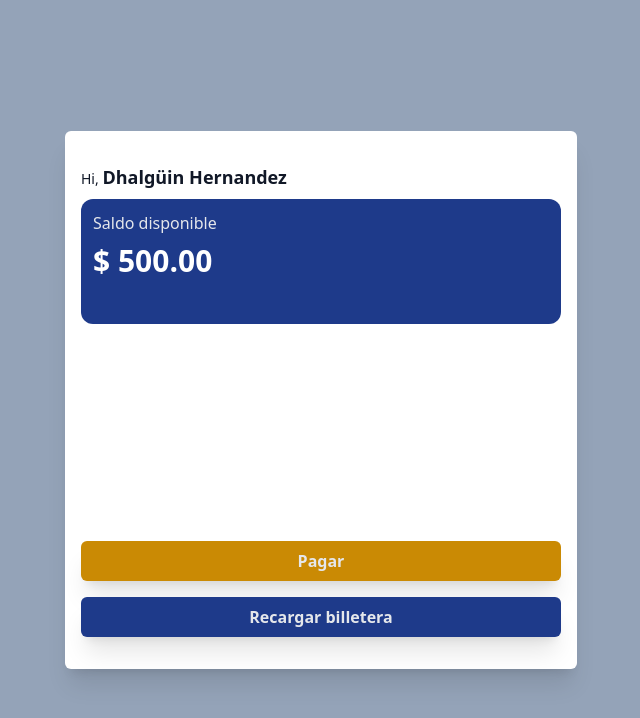
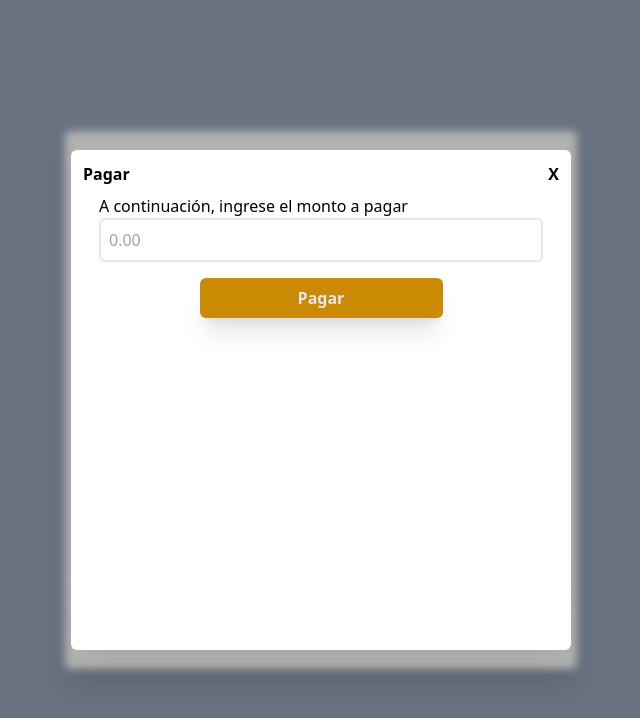
Before and after one commit to Dhalguin/epayco-challenge-client, a React (Create React App) app: page / in a window 1280 px wide. Both pictures are taken after a click on the button "Pagar". Shown: the top 718 px of the page, without its empty margins (319-959 px from the left). Built offline with nearby package versions, Linux system fonts and the light colour scheme.

Commit message:
steps payment modals

```diff
--- /dev/null
+++ b/src/modals/confirmPaymentModal/index.tsx
@@ -0,0 +1,29 @@
+import { Modal } from '../../components'
+import { ConfirmPaymentModalProps } from '../types'
+
+const ConfirmPaymentModal: React.FC<ConfirmPaymentModalProps> = ({
+  visible,
+  title,
+  onClose,
+  setToken,
+  onConfirmPayment,
+}) => {
+  return (
+    <Modal visible={visible} title={title} onClose={onClose}>
+      <p>Le hemos enviado un código de confirmación a su correo, por favor revise e ingréselo a continuación</p>
+      <div className="flex flex-col items-center justify-center gap-4 flex-1">
+        <input
+          type="number"
+          className="border-2 border-solid w-full px-2 py-2 rounded-md"
+          placeholder="XXXXXX"
+          onChange={ev => setToken(Number(ev.target.value))}
+        />
+        <button className="btn bg-yellow-600" onClick={() => onConfirmPayment()}>
+          Confirmar
+        </button>
+      </div>
+    </Modal>
+  )
+}
+
+export default ConfirmPaymentModal
--- /dev/null
+++ b/src/modals/paymentModal/index.tsx
@@ -0,0 +1,23 @@
+import { Modal } from '../../components'
+import { PaymentModalProps } from '../types'
+
+const PaymentModal: React.FC<PaymentModalProps> = ({ visible, title, onClose, setPaymentAmount, onPayment }) => {
+  return (
+    <Modal visible={visible} title={title} onClose={onClose}>
+      <p>A continuación, ingrese el monto a pagar</p>
+      <div className="flex flex-col items-center justify-center gap-4 flex-1">
+        <input
+          type="number"
+          className="border-2 border-solid w-full px-2 py-2 rounded-md"
+          placeholder="0.00"
+          onChange={ev => setPaymentAmount(Number(ev.target.value))}
+        />
+        <button className="btn bg-yellow-600" onClick={() => onPayment()}>
+          Pagar
+        </button>
+      </div>
+    </Modal>
+  )
+}
+
+export default PaymentModal
--- a/src/modals/types.ts
+++ b/src/modals/types.ts
@@ -5,3 +5,19 @@ export type RechargeWalletModalProps = {
   setRechargeWalletAmount: React.Dispatch<React.SetStateAction<number>>
   onRecharge: () => void
 }
+
+export type PaymentModalProps = {
+  visible: boolean
+  title: string
+  onClose: () => void
+  setPaymentAmount: React.Dispatch<React.SetStateAction<number>>
+  onPayment: () => void
+}
+
+export type ConfirmPaymentModalProps = {
+  visible: boolean
+  title: string
+  onClose: () => void
+  setToken: React.Dispatch<React.SetStateAction<number>>
+  onConfirmPayment: () => void
+}
--- a/src/pages/home/index.tsx
+++ b/src/pages/home/index.tsx
@@ -1,11 +1,15 @@
 import { useState } from 'react'
 import RechargeWalletModal from '../../modals/rechargeModal'
+import PaymentModal from '../../modals/paymentModal'
+import ConfirmPaymentModal from '../../modals/confirmPaymentModal'
 
 function HomePage() {
-  const [visibleModal, setVisibleModal] = useState({ recharge: false, payment: false })
-  const [rechargeWalletAmount, setRechargeWalletAmount] = useState(0.0)
+  const [visibleModal, setVisibleModal] = useState({ recharge: false, payment: false, confirm: false })
+  const [rechargeWalletAmount, setRechargeWalletAmount] = useState<number>(0)
+  const [paymentAmount, setPaymentAmount] = useState<number>(0)
+  const [token, setToken] = useState<number>(0)
 
-  const openModal = (modal: 'recharge' | 'payment') => {
+  const openModal = (modal: 'recharge' | 'payment' | 'confirm') => {
     switch (modal) {
       case 'recharge':
         setVisibleModal(prevState => ({ ...prevState, recharge: true }))
@@ -15,13 +19,17 @@ function HomePage() {
         setVisibleModal(prevState => ({ ...prevState, payment: true }))
         break
 
+      case 'confirm':
+        setVisibleModal(prevState => ({ ...prevState, confirm: true }))
+        break
+
       default:
         break
     }
   }
 
   const closeModal = () => {
-    setVisibleModal(prevState => ({ ...prevState, recharge: false, payment: false }))
+    setVisibleModal(prevState => ({ ...prevState, recharge: false, payment: false, confirm: false }))
   }
 
   const rechargeWallet = () => {
@@ -29,6 +37,30 @@ function HomePage() {
       documento: '',
       celular: '',
       valor: rechargeWalletAmount,
+    }
+
+    // Call API
+    console.log({ payload })
+    closeModal()
+  }
+
+  const payment = () => {
+    const payload = {
+      documento: '',
+      celular: '',
+    }
+
+    // Call API
+    console.log({ payload })
+    openModal('confirm')
+  }
+
+  const confirmPayment = () => {
+    const payload = {
+      clientId: '',
+      token: token,
+      sessionId: '',
+      monto: paymentAmount,
     }
 
     // Call API
@@ -63,6 +95,7 @@ function HomePage() {
       </div>
 
       {/* Modals */}
+      {/* Recharge Wallet Modal */}
       <RechargeWalletModal
         visible={visibleModal.recharge}
         title="Recargar billetera"
@@ -70,6 +103,24 @@ function HomePage() {
         setRechargeWalletAmount={setRechargeWalletAmount}
         onRecharge={rechargeWallet}
       />
+
+      {/* Payment Modal */}
+      <PaymentModal
+        visible={visibleModal.payment}
+        title="Pagar"
+        onClose={() => closeModal()}
+        setPaymentAmount={setPaymentAmount}
+        onPayment={payment}
+      />
+
+      {/* Confirm Payment Modal */}
+      <ConfirmPaymentModal
+        visible={visibleModal.confirm}
+        title="Confirmar"
+        onClose={() => closeModal()}
+        setToken={setToken}
+        onConfirmPayment={confirmPayment}
+      />
     </>
   )
 }
```
